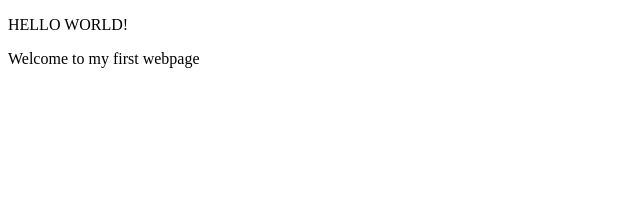
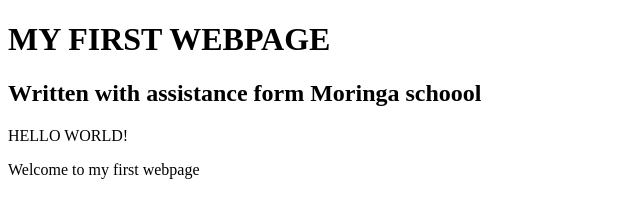
Before and after one commit to kolumr/my-first-website, a plain HTML site: page my-first-webpage.html in a window 1280 px wide. Shown: the whole page, without its empty margins (0-640 px from the left). Drawn offline with Linux system fonts and the light colour scheme.

Commit message:
Add header elements

```diff
--- a/my-first-webpage.html
+++ b/my-first-webpage.html
@@ -4,6 +4,9 @@
       <title>MY FIRST WEBPAGE</title>
     </head>
     <body>
+      <h1>MY FIRST WEBPAGE</h1>
+      <h2>Written with assistance form Moringa schoool</h2>
+
       <p>HELLO WORLD!</p>
       <p>Welcome to my first webpage</p>
     </body>
```
